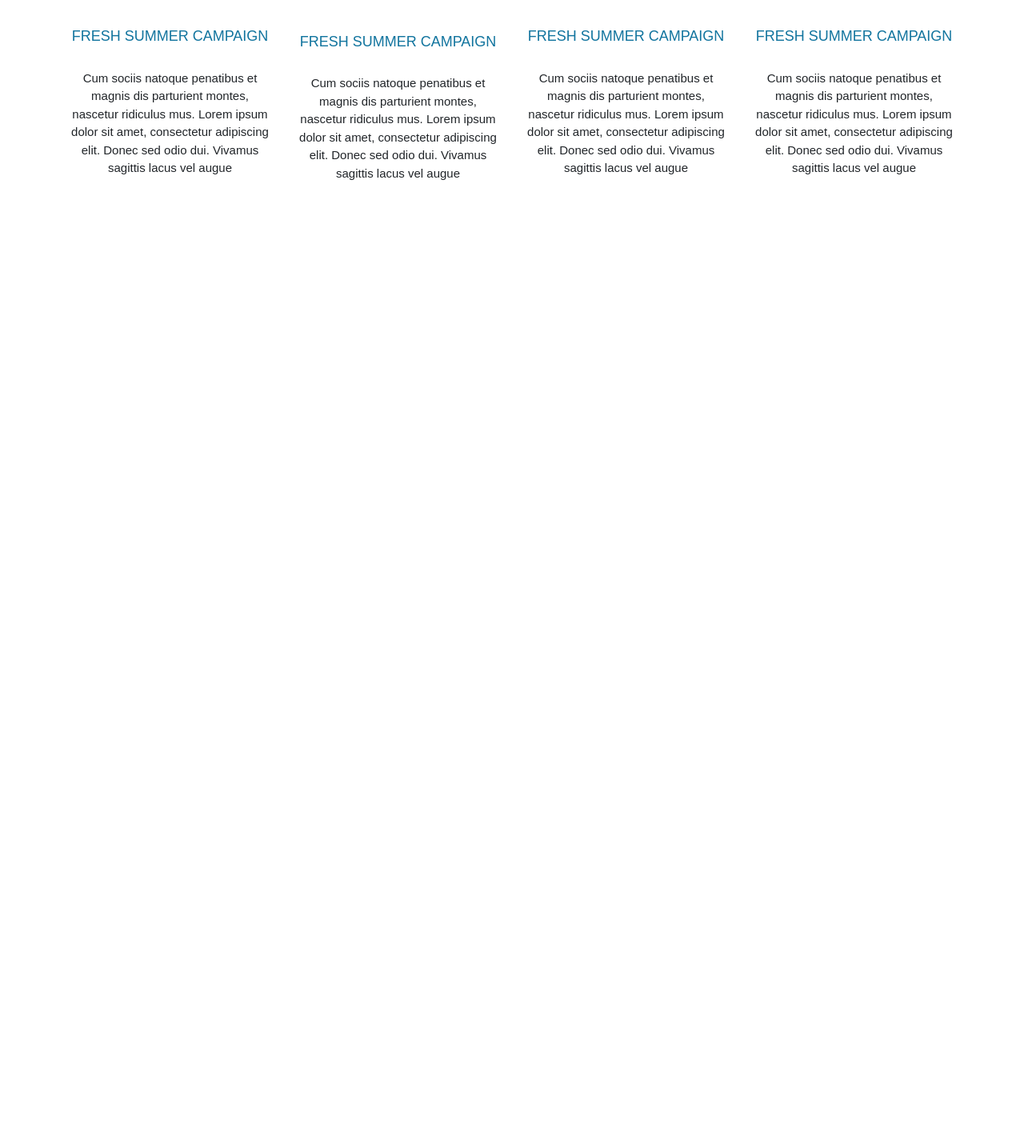
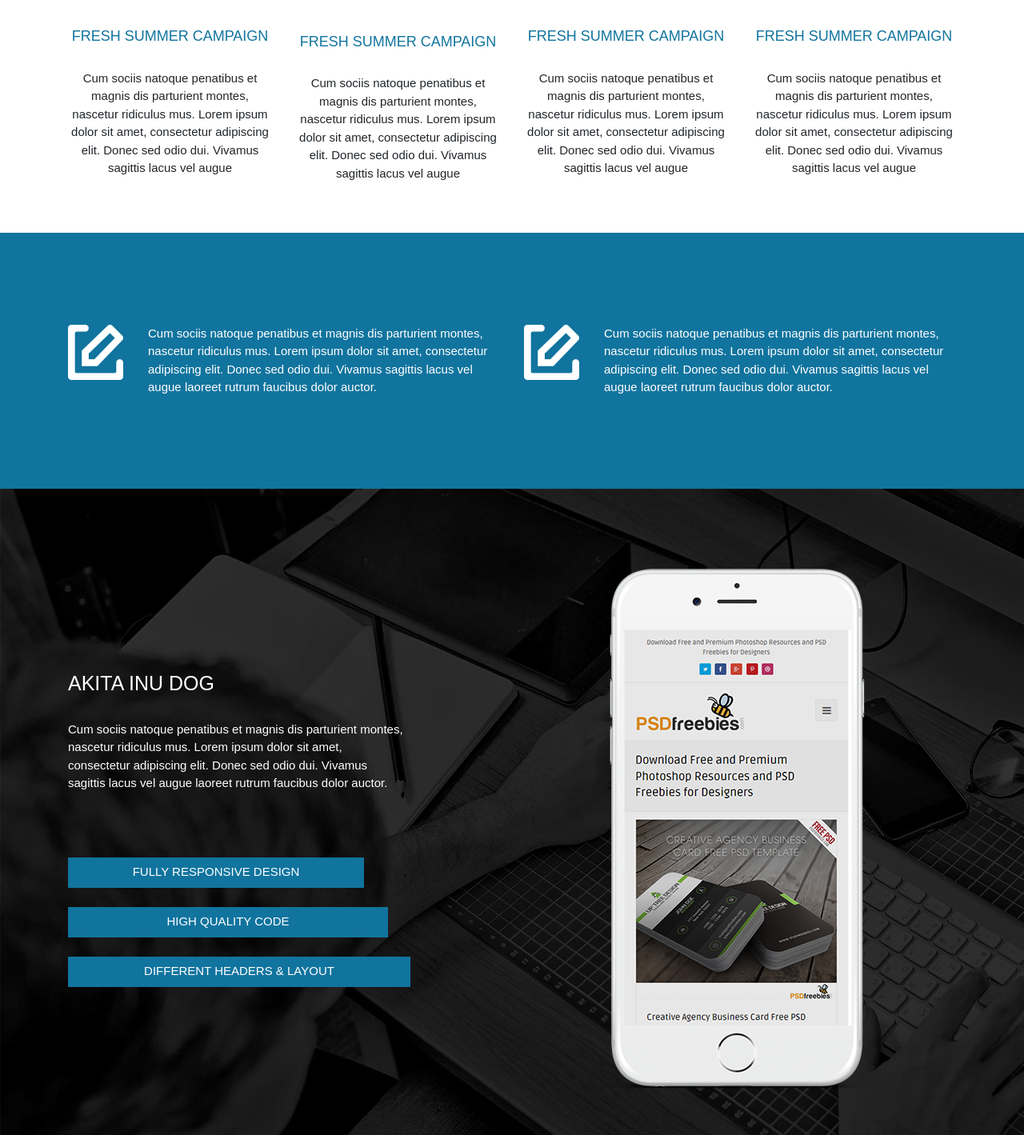
Before and after one commit to killStrikeFF/Creatives-site-land, a plain HTML site: page index.html in a window 1280 px wide. Shown: the part 3267-4686 px from the top of the page at 80% size. Before the commit the page ends 3558 px from the top, so only its background shows below. Drawn offline with nearby package versions, Linux system fonts and the light colour scheme.

Commit message:
Сreate key and info section!

```diff
--- a/css/style.less
+++ b/css/style.less
@@ -333,3 +333,84 @@
         }
     }
 }
+
+/* section blue */
+
+#blue {
+    background-color: #11749e;
+}
+
+.blue-info {
+    img {
+        margin-top: 115px;
+        position: absolute;
+    }
+    p {
+        margin-left: 100px;
+        margin-top: 115px;
+        color: white;
+        font-family: 'got.bok', sans-serif;
+        font-size: 15px;
+        margin-bottom: 115px;
+    }
+}
+
+/* key section */
+
+#key {
+    background-image: url(/img/key/bg-img.png);
+}
+
+.key {
+    &-left {
+        button {
+            background-color: #11749e;
+            border: none;
+            color: #fff;
+            text-transform: uppercase;
+            font-family: 'got.med', sans-serif;
+            font-size: 15px;
+            &:hover {
+                background-color: #0e9cd8;
+                color: #aeaeae;
+                transition: 0.5s;
+
+            }
+        }
+        h3 {
+            margin-top: 228px;
+            text-transform: uppercase;
+            font-family: 'got.med', sans-serif;
+            font-size: 25px;
+            color: #fff;
+        }
+        p {
+            margin-top: 32px;
+            font-family: 'got.bok', sans-serif;
+            font-size: 15px;
+            color: #fff;
+        }
+        &-btn1 {
+            margin-top: 65px;
+            height: 38px;
+            width: 370px;
+        }
+        &-btn2 {
+            margin-top: 24px;
+            height: 38px;
+            width: 400px;
+        }
+        &-btn3 {
+            margin-top: 24px;
+            height: 38px;
+            width: 428px;
+        }
+    }
+    &-right {
+        text-align: center;
+        img {
+            margin-top: 100px;
+            margin-bottom: 95px;
+        }
+    }
+}
--- a/index.html
+++ b/index.html
@@ -181,7 +181,42 @@
         </div>
     </section>
 
+    <section id="blue">
+        <div class="container">
+            <div class="row">
+                <div class="col-xl-6 blue-info">
+                    <img class="img-fluid" src="/img/lue/tupe-alone.png">
+                    <p>Cum sociis natoque penatibus et magnis dis parturient montes, nascetur ridiculus mus. Lorem ipsum dolor sit
+                        amet, consectetur adipiscing elit. Donec sed odio dui. Vivamus sagittis lacus vel augue laoreet rutrum faucibus
+                        dolor auctor.</p>
+                </div>
+                <div class="col-xl-6 blue-info">
+                    <img class="img-fluid" src="/img/lue/tupe-alone.png">
+                    <p>Cum sociis natoque penatibus et magnis dis parturient montes, nascetur ridiculus mus. Lorem ipsum dolor sit
+                        amet, consectetur adipiscing elit. Donec sed odio dui. Vivamus sagittis lacus vel augue laoreet rutrum faucibus
+                        dolor auctor.</p>
+                </div>
+            </div>
+        </div>
+    </section>
 
+    <section id="key">
+        <div class="container">
+            <div class="row">
+                <div class="col-xl-6 key-left">
+                    <h3>Akita Inu Dog</h3>
+                    <p>Cum sociis natoque penatibus et magnis dis parturient montes, <br> nascetur ridiculus mus. Lorem ipsum dolor sit amet,<br>
+                    consectetur adipiscing elit. Donec sed odio dui. Vivamus<br> sagittis lacus vel augue laoreet rutrum faucibus dolor auctor.</p>
+                    <button class="key-left-btn1">Fully Responsive Design</button>
+                    <button class="key-left-btn2">High Quality Code</button>
+                    <button class="key-left-btn3">Different Headers & Layout</button>
+                </div>
+                <div class="col-xl-6 key-right">
+                    <img class="img-fluid" src="/img/key/main-im.png">
+                </div>
+            </div>
+        </div>
+    </section>
 
 
 
```
Also changed, not shown: css/style.css, img/blog/bg-info.jpg (added), img/key/bg-img.png (added), img/key/main-im.png (added), img/lue/tupe-alone.png (added).
